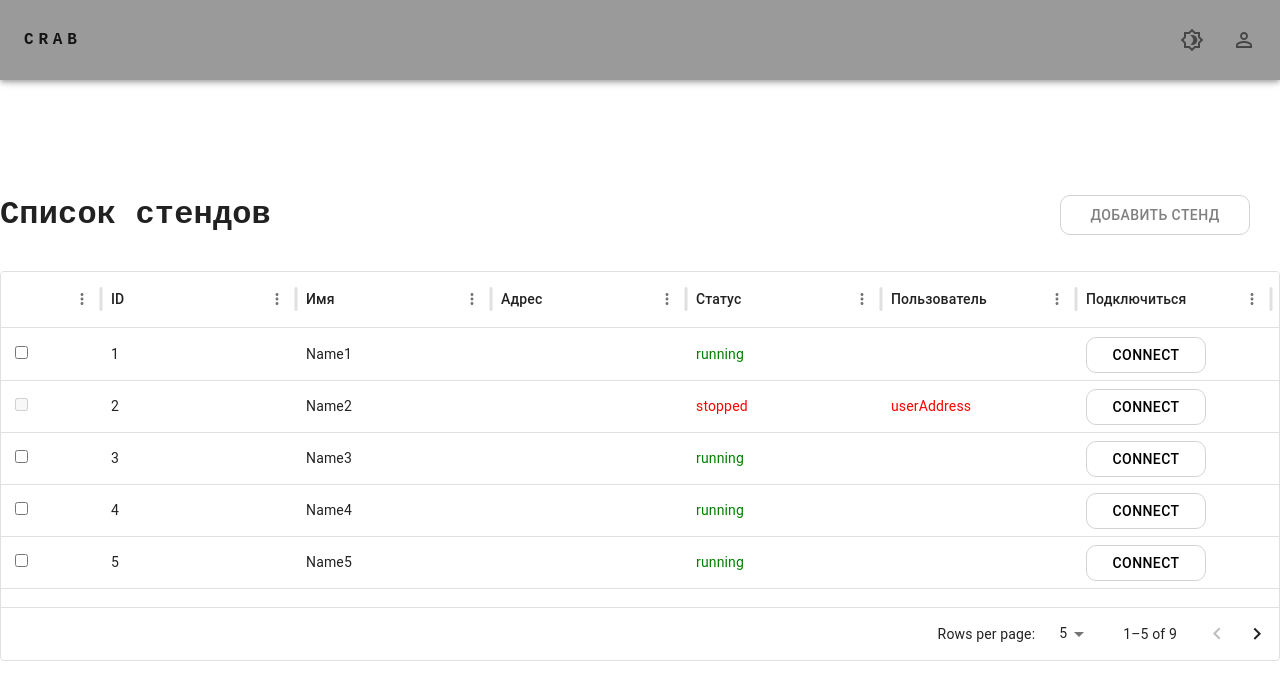
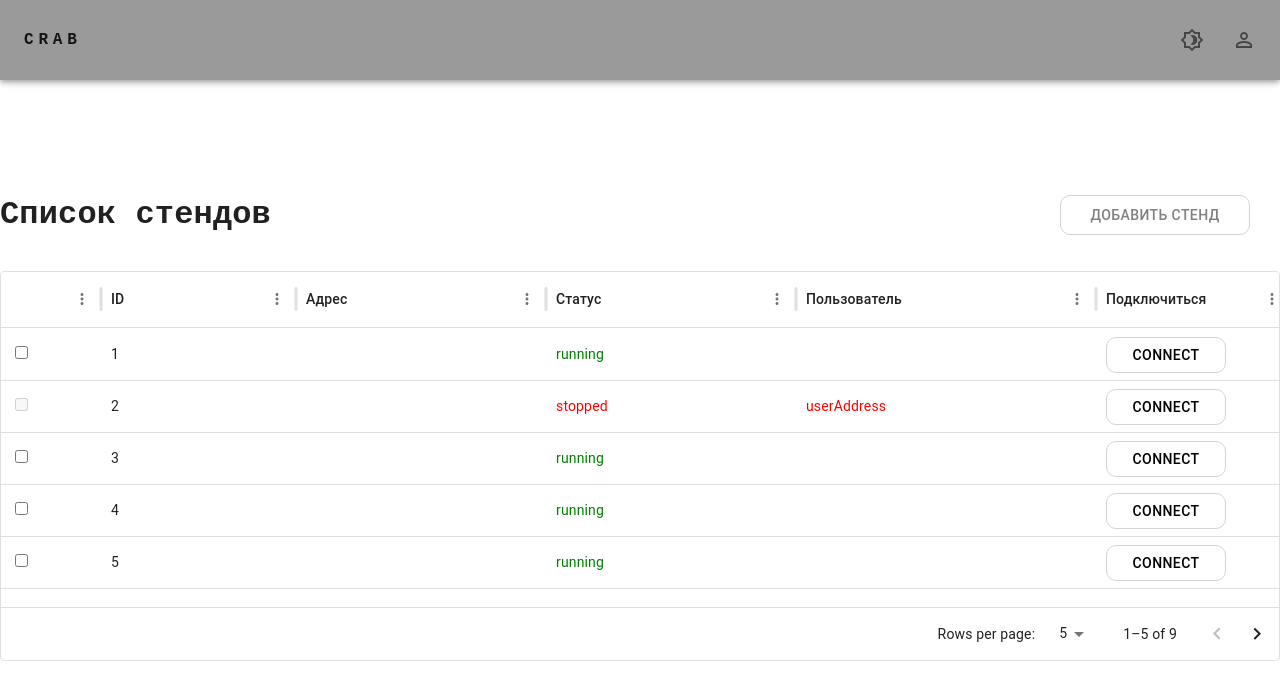
Before and after one commit to KristinaSapega/hh-project, a React (Vite) app in the folder frontend/: page / in a window 1280 px wide. Shown: the top 700 px of the page. Built offline with nearby package versions, Linux system fonts and the light colour scheme.

Commit message:
the column with the stand name is hidden

```diff
--- a/frontend/src/pages/MainPage.tsx
+++ b/frontend/src/pages/MainPage.tsx
@@ -46,17 +46,17 @@ const columns: GridColDef[] = [
       );
     }
   },
-  { field: 'Name', headerName: 'Имя', width: 195 },
-  { field: 'Address', headerName: 'Адрес', width: 195 },
+//   { field: 'Name', headerName: 'Имя', width: 195 },
+  { field: 'Address', headerName: 'Адрес', width: 250 },
   {
-    field: 'Status', headerName: 'Статус', width: 195,
+    field: 'Status', headerName: 'Статус', width: 250,
     renderCell: (params: GridCellParams) => (
       <span style={{ color: params.value === 'running' ? 'green' : 'red' }}>
         {params.value ? params.value.toString() : ''}
       </span>
     )
   },
-  {field: 'Status2', headerName: 'Пользователь', width: 195,
+  {field: 'Status2', headerName: 'Пользователь', width: 300,
     renderCell: (params: GridCellParams) => (
       <span style={{ color: params.value === '' ? 'green' : 'red' }}>
         {params.value ? params.value.toString() : ''}
```
